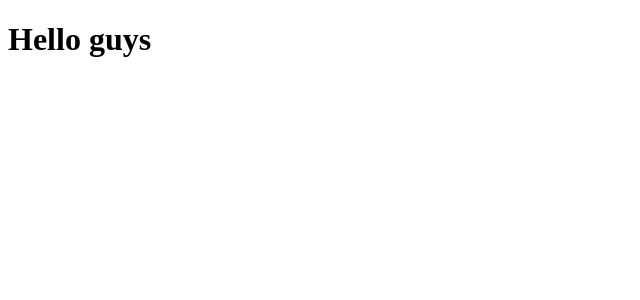
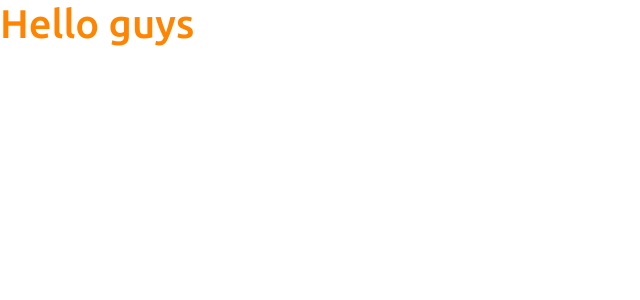
Before and after one commit to fmrenan/dsvendas, a React (Create React App) app in the folder frontend/: page / in a window 1280 px wide. Shown: the top 300 px of the page, without its empty margins (0-640 px from the left). Built offline with nearby package versions, Linux system fonts and the light colour scheme.

Commit message:
Bootstraped!

```diff
--- a/frontend/package.json
+++ b/frontend/package.json
@@ -10,6 +10,7 @@
     "@types/node": "^12.0.0",
     "@types/react": "^17.0.0",
     "@types/react-dom": "^17.0.0",
+    "bootstrap": "^4.6.0",
     "react": "^17.0.2",
     "react-dom": "^17.0.2",
     "react-scripts": "4.0.3",
--- a/frontend/src/App.tsx
+++ b/frontend/src/App.tsx
@@ -1,7 +1,7 @@
 function App() {
   return (
     <div>
-      <h1>Hello guys</h1>
+      <h1 className="text-primary">Hello guys</h1>
     </div>
   );
 }
--- a/frontend/src/index.tsx
+++ b/frontend/src/index.tsx
@@ -2,6 +2,9 @@
 import ReactDOM from 'react-dom';
 
 import App from './App';
+
+import 'bootstrap/dist/css/bootstrap.css';
+import './styles.css'
 
 ReactDOM.render(
   <React.StrictMode>
--- /dev/null
+++ b/frontend/src/styles.css
@@ -0,0 +1,32 @@
+@import url('https://fonts.googleapis.com/css2?family=Ubuntu:wght@300;400;500;700&display=swap');
+:root {
+    --color-primary: #FF8400;
+}
+
+html, body {
+    height: 100%;
+    font-family: "Ubuntu", sans-serif;
+}
+
+#root {
+    display: flex;
+    flex-direction: column;
+    height: 100%;
+}
+
+.content {
+    flex: 1 0 auto;
+}
+
+.footer {
+    flex-shrink: 0;
+    text-align: center;
+}
+
+.bg-primary {
+    background-color: var(--color-primary) !important;
+}
+
+.text-primary {
+    color: var(--color-primary) !important;
+}
```
Also changed, not shown: 1 other file (tests, documents, lock files or other folders).
